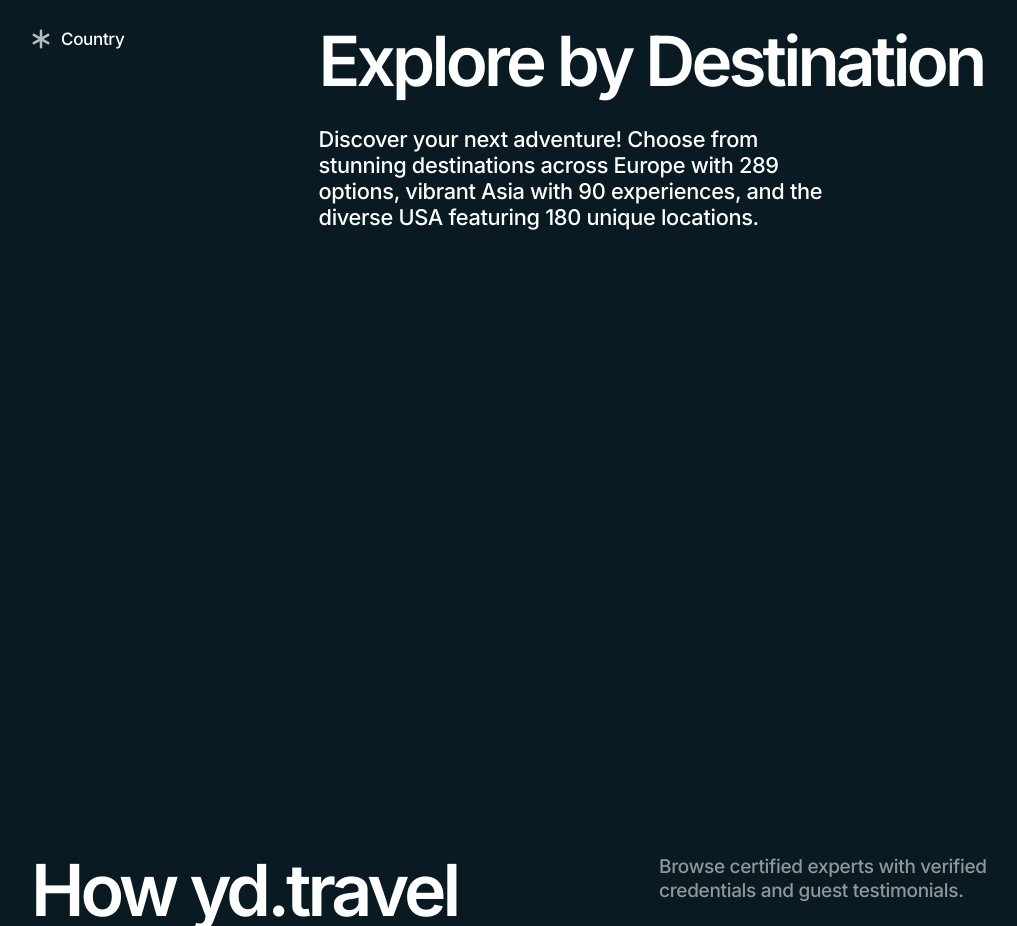
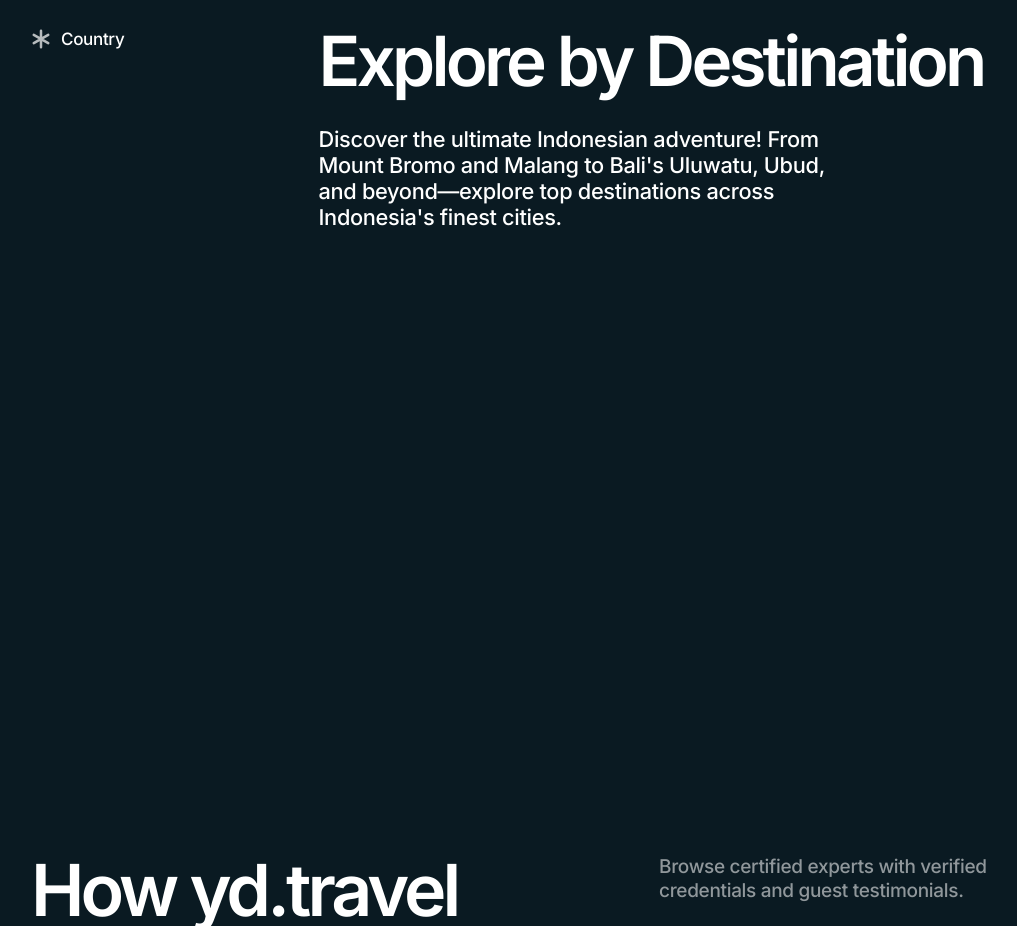
Before and after one commit to Nocturneeee/yd.travel, a plain HTML site: page index.html in a window 1280 px wide. Shown: the part 5640-6566 px from the top of the page, without its empty margins (1-1018 px from the left). Drawn offline with Linux system fonts and the light colour scheme; no server answers.

Commit message:
change description page country

```diff
--- a/index.html
+++ b/index.html
@@ -62,7 +62,7 @@
 <section class="map" id="map">
  <svg class="mp" viewBox="0 0 1600 620" preserveAspectRatio="xMidYMid slice" aria-hidden="true" id="mapsvg"></svg>
  <div class="head rv"><div class="tag"><svg><use href="#st"/></svg>Country</div>
-  <div><h2>Explore by Destination</h2><p>Discover your next adventure! Choose from stunning destinations across Europe with 289 options, vibrant Asia with 90 experiences, and the diverse USA featuring 180 unique locations.</p></div></div>
+  <div><h2>Explore by Destination</h2><p>Discover the ultimate Indonesian adventure! From Mount Bromo and Malang to Bali's Uluwatu, Ubud, and beyond—explore top destinations across Indonesia's finest cities.</p></div></div>
 </section>
 
 <section class="how" id="how">
```
